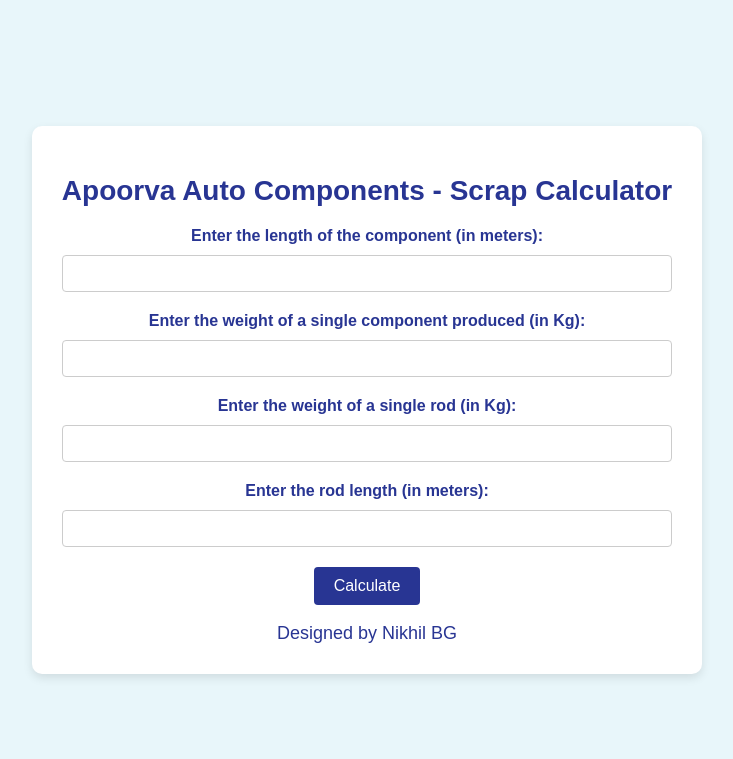
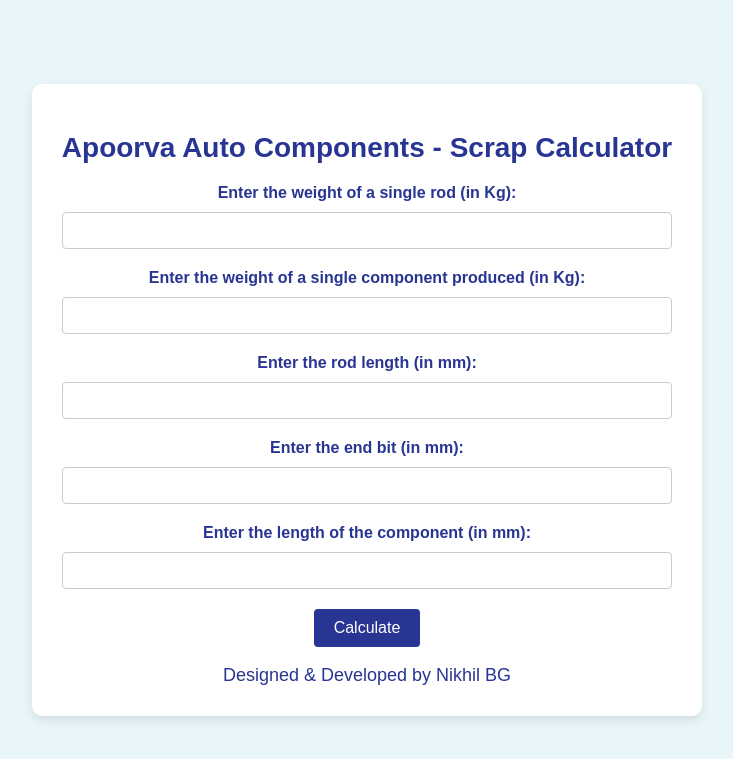
Before and after one commit to nikhil-bg/Scrap-Calculator, a Django app: page /calculate/ in a window 1280 px wide. Shown: the top 759 px of the page, without its empty margins (273-1006 px from the left). Run offline with Django 4.2, Linux system fonts and the light colour scheme.

Commit message:
Updated calculate.html

```diff
--- a/myproject/myapp/templates/myapp/calculate.html
+++ b/myproject/myapp/templates/myapp/calculate.html
@@ -69,21 +69,28 @@
         <h1>Apoorva Auto Components - Scrap Calculator</h1>
         <form method="post" action="{% url 'calculate_scrap' %}">
             {% csrf_token %}
-            <label for="component_length">Enter the length of the component (in meters):</label>
-            <input type="text" name="component_length">
+            <label for="rod_weight">Enter the weight of a single rod (in Kg):</label>
+            <input type="text" name="rod_weight">
 
             <label for="component_weight">Enter the weight of a single component produced (in Kg):</label>
             <input type="text" name="component_weight">
 
-            <label for="rod_weight">Enter the weight of a single rod (in Kg):</label>
-            <input type="text" name="rod_weight">
+            <label for="rod_length">Enter the rod length (in mm):</label>
+            <input type="text" name="rod_length">
 
-            <label for="rod_length">Enter the rod length (in meters):</label>
-            <input type="text" name="rod_length">
+            <label for="end_bit">Enter the end bit (in mm):</label>
+            <input type="text" name="end_bit">
+
+            <label for="component_length">Enter the length of the component (in mm):</label>
+            <input type="text" name="component_length">
+
+
+
+
 
             <input type="submit" value="Calculate">
         </form>
-        <p class="credentials">Designed by Nikhil BG</p>
+        <p class="credentials">Designed & Developed by Nikhil BG</p>
     </div>
 </body>
 </html>
```
